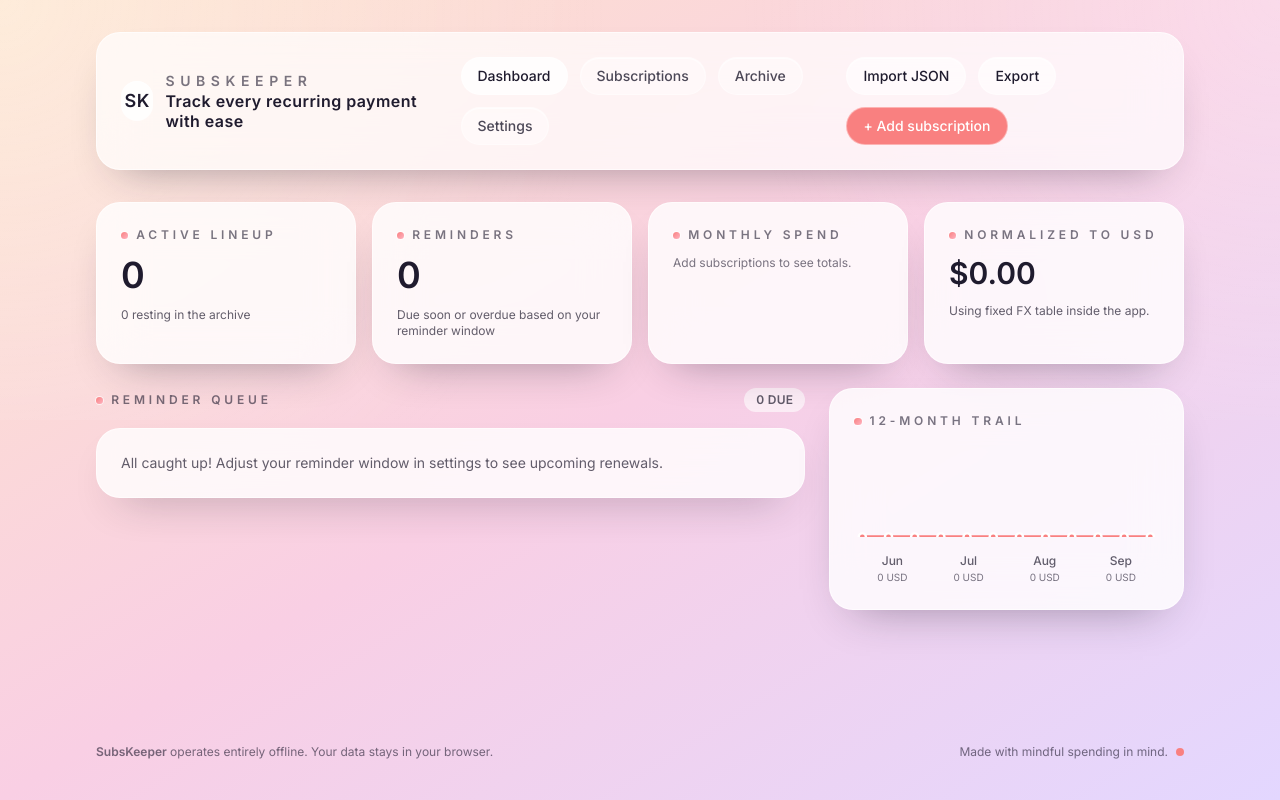
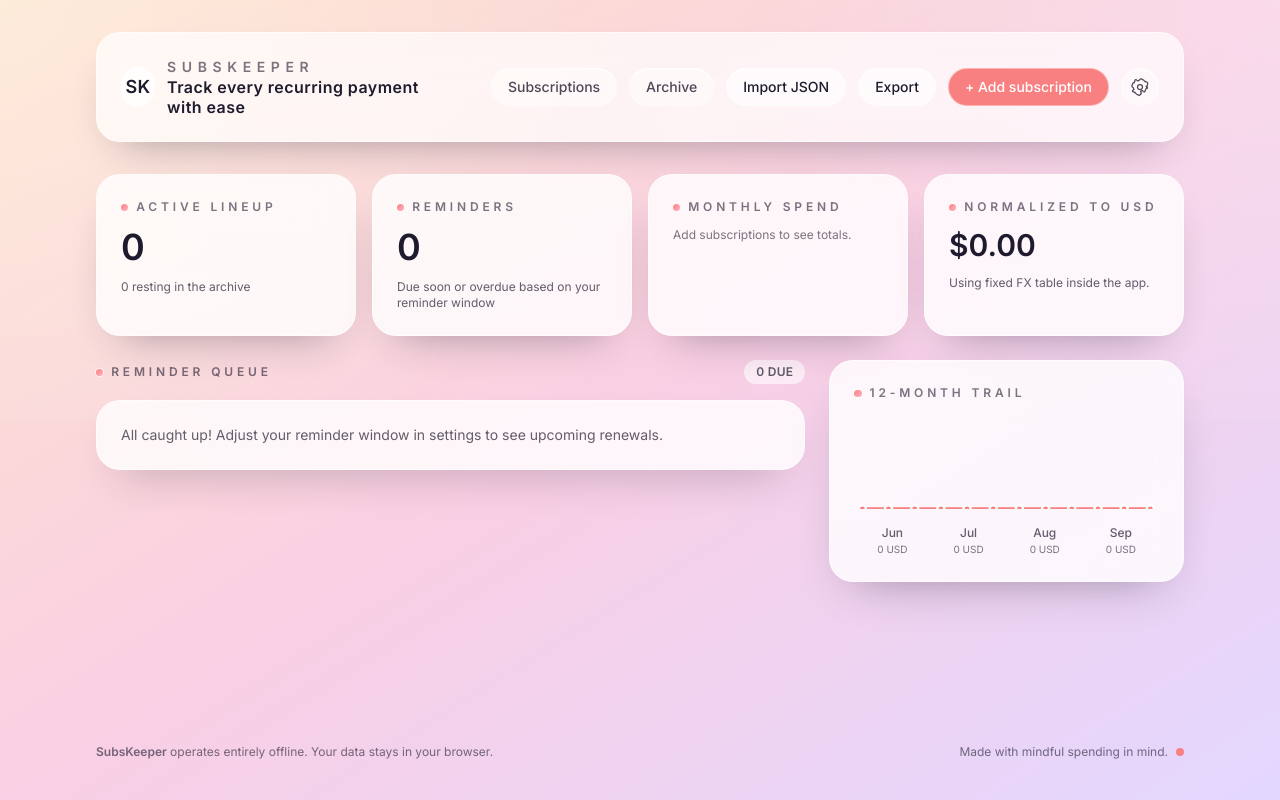
Before and after one commit to AndreevMakc/subscriptions, a React (Vite) app in the folder frontend/: page / in a window 1280 px wide. Built offline with nearby package versions, Linux system fonts and the light colour scheme.

Commit message:
style: align header menu and add settings icon

```diff
--- a/frontend/src/components/HeaderNav.tsx
+++ b/frontend/src/components/HeaderNav.tsx
@@ -1,4 +1,4 @@
-import { useRef } from 'react'
+import { useRef, type SVGProps } from 'react'
 import { NavLink, useLocation } from 'react-router-dom'
 import clsx from 'clsx'
 import { persistedStateSchema } from '../utils/validation'
@@ -10,8 +10,18 @@
   { to: '/', key: 'nav.dashboard' },
   { to: '/subscriptions', key: 'nav.subscriptions' },
   { to: '/archive', key: 'nav.archive' },
-  { to: '/settings', key: 'nav.settings' },
 ]
+
+const SettingsIcon = (props: SVGProps<SVGSVGElement>) => (
+  <svg viewBox="0 0 24 24" fill="none" stroke="currentColor" strokeWidth={1.5} {...props}>
+    <path
+      strokeLinecap="round"
+      strokeLinejoin="round"
+      d="M21 12a2.25 2.25 0 01-1.6 2.154c-.129.041-.26.078-.39.113a8.262 8.262 0 01-.869 1.819c.06.164.115.329.164.495A2.25 2.25 0 0117.25 18h-.007a2.251 2.251 0 01-2.139-1.588c-.169-.05-.338-.105-.507-.164a8.256 8.256 0 01-1.819.869c-.035.13-.072.261-.113.39A2.25 2.25 0 019 21a2.25 2.25 0 01-2.154-1.6c-.041-.129-.078-.26-.113-.39a8.262 8.262 0 01-1.819-.869 11.42 11.42 0 01-.495-.164A2.25 2.25 0 013 17.25v-.007a2.251 2.251 0 011.588-2.139c.05-.169.105-.338.164-.507a8.256 8.256 0 01-.869-1.819 6.589 6.589 0 01-.39-.113A2.25 2.25 0 013 9c0-1.012.668-1.87 1.6-2.154.129-.041.26-.078.39-.113.243-.63.53-1.237.869-1.819a5.324 5.324 0 01-.164-.495A2.25 2.25 0 016.75 3h.007a2.251 2.251 0 012.139 1.588c.169.05.338.105.507.164.557-.37 1.179-.669 1.819-.869.035-.13.072-.261.113-.39A2.25 2.25 0 0115 3c1.012 0 1.87.668 2.154 1.6.041.129.078.26.113.39.63.243 1.237.53 1.819.869.164-.06.329-.115.495-.164A2.25 2.25 0 0121 9c0 1.012-.668 1.87-1.6 2.154.05.169.105.338.164.507.37.557.669 1.179.869 1.819.13.035.261.072.39.113A2.25 2.25 0 0121 12z"
+    />
+    <path strokeLinecap="round" strokeLinejoin="round" d="M15 12a3 3 0 11-6 0 3 3 0 016 0z" />
+  </svg>
+)
 
 const HeaderNav = () => {
   const fileInputRef = useRef<HTMLInputElement | null>(null)
@@ -76,7 +86,7 @@
   }
 
   return (
-    <header className="glass-card mb-8 flex flex-col gap-6 rounded-card border border-white/60 bg-white/70 p-6 shadow-card backdrop-blur-xl sm:flex-row sm:items-center sm:justify-between">
+    <header className="glass-card mb-8 flex flex-col gap-6 rounded-card border border-white/60 bg-white/70 p-6 shadow-card backdrop-blur-xl sm:flex-row sm:items-center sm:justify-between sm:gap-8">
       <div>
         <NavLink to="/" className="flex items-center gap-3 text-lg font-semibold tracking-wide">
           <span className="inline-flex h-10 w-10 items-center justify-center rounded-full bg-white/80 text-midnight shadow-inner-soft">
@@ -89,14 +99,15 @@
         </NavLink>
       </div>
 
-      <nav className="flex flex-wrap items-center gap-3">
+      <div className="flex w-full flex-nowrap items-center gap-3 overflow-x-auto sm:w-auto sm:justify-end">
+        <nav className="flex flex-nowrap items-center gap-3 flex-shrink-0">
           {navItems.map((item) => (
             <NavLink
               key={item.to}
               to={item.to}
               className={({ isActive }) =>
                 clsx(
-                'pill-button !px-4 !py-2 text-sm font-medium transition',
+                  'pill-button !px-4 !py-2 text-sm font-medium transition whitespace-nowrap flex-shrink-0',
                   isActive
                     ? 'bg-white/80 shadow-card text-midnight'
                     : 'bg-white/40 text-midnight/80 hover:text-midnight',
@@ -109,16 +120,16 @@
           ))}
         </nav>
 
-      <div className="flex flex-wrap items-center gap-3">
-        <button type="button" className="pill-button" onClick={handleImportClick}>
+        <div className="flex flex-nowrap items-center gap-3 flex-shrink-0">
+          <button type="button" className="pill-button whitespace-nowrap flex-shrink-0" onClick={handleImportClick}>
             {t('nav.importJson')}
           </button>
-        <button type="button" className="pill-button" onClick={handleExport}>
+          <button type="button" className="pill-button whitespace-nowrap flex-shrink-0" onClick={handleExport}>
             {t('nav.export')}
           </button>
           <NavLink
             to={{ pathname: '/subscriptions/new', search: location.search }}
-          className="pill-button bg-accent text-white shadow-card hover:bg-accent/90"
+            className="pill-button whitespace-nowrap bg-accent text-white shadow-card hover:bg-accent/90 flex-shrink-0"
           >
             {t('nav.addSubscription')}
           </NavLink>
@@ -131,6 +142,23 @@
             aria-label={t('import.ariaLabel')}
           />
         </div>
+
+        <NavLink
+          to="/settings"
+          className={({ isActive }) =>
+            clsx(
+              'pill-button !p-2 text-midnight transition flex-shrink-0',
+              isActive
+                ? 'bg-white/80 shadow-card text-midnight'
+                : 'bg-white/40 text-midnight/80 hover:text-midnight',
+            )
+          }
+          aria-label={t('nav.settings')}
+        >
+          <SettingsIcon className="h-5 w-5" aria-hidden="true" />
+          <span className="sr-only">{t('nav.settings')}</span>
+        </NavLink>
+      </div>
     </header>
   )
 }
```
Lines whose indentation alone changed are shown as unchanged.
